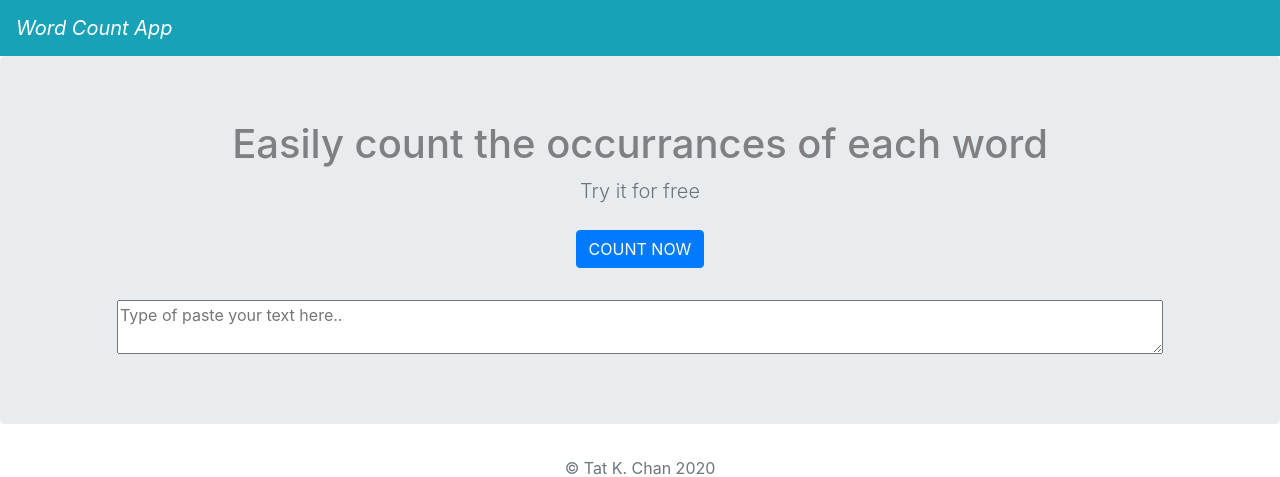
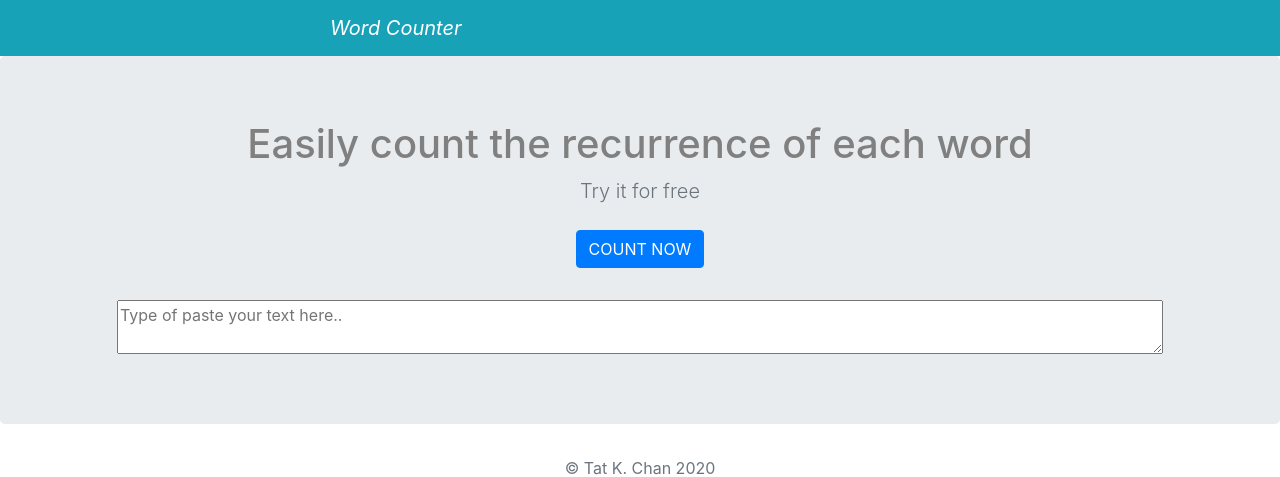
Before and after one commit to garytkchan/wordcount-project, a Django app: page / in a window 1280 px wide. Shown: the top 477 px of the page. Run offline with Django 3.2, Linux system fonts and the light colour scheme; some libraries are stand-ins or nearby versions.

Commit message:
edited layout

```diff
--- a/templates/count.html
+++ b/templates/count.html
@@ -1,7 +1,11 @@
 
 <link rel="stylesheet" href="https://stackpath.bootstrapcdn.com/bootstrap/4.3.1/css/bootstrap.min.css" integrity="sha384-ggOyR0iXCbMQv3Xipma34MD+dH/1fQ784/j6cY/iJTQUOhcWr7x9JvoRxT2MZw1T" crossorigin="anonymous">
 <script src="https://kit.fontawesome.com/803167126a.js"></script>
-
+<style>
+.navbar {
+    padding-left: 330px;
+}
+</style>
 
   </head>
   <body>
--- a/templates/home.html
+++ b/templates/home.html
@@ -1,6 +1,7 @@
 <!doctype html>
 <html lang="en">
 {% load staticfiles %}
+
   <head>
     <title>Occurrances of Words</title>
 
@@ -10,12 +11,18 @@
 <link rel="stylesheet" href="https://stackpath.bootstrapcdn.com/bootstrap/4.3.1/css/bootstrap.min.css" integrity="sha384-ggOyR0iXCbMQv3Xipma34MD+dH/1fQ784/j6cY/iJTQUOhcWr7x9JvoRxT2MZw1T" crossorigin="anonymous">
 <script src="https://kit.fontawesome.com/803167126a.js"></script>
 
+<style>
+.navbar {
+    padding-left: 330px;
+}
+</style>
+
 
   </head>
   <body>
     <header>
       <nav class="navbar navbar-expand-lg navbar-dark bg-info">
-        <a class="navbar-brand" href="{% url 'home' %}"><em>Word Count App</em></a>
+        <a class="navbar-brand" href="{% url 'home' %}"><em>Word Counter</em></a>
       </nav>
 </header>
 
@@ -24,7 +31,7 @@
 
   <section class="jumbotron text-center">
     <div class="container">
-      <font color="gray"><h1 class="jumbotron-heading">Easily count the occurrances of each word</h1></font>
+      <font color="gray"><h1 class="jumbotron-heading">Easily count the recurrence of each word</h1></font>
       <p class="lead text-muted">Try it for free</p>
 
       <form action="{% url 'count' %}">
```
